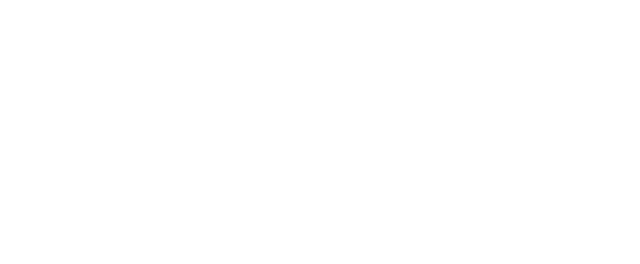
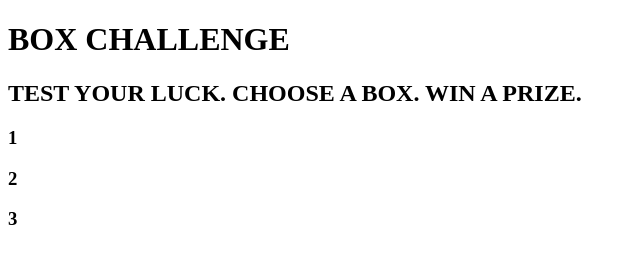
Before and after one commit to elizabethtran135/m6-hw6-tran-elizabeth, a plain HTML site: page index.html in a window 1280 px wide. Shown: the whole page, without its empty margins (0-640 px from the left). Drawn offline with Linux system fonts and the light colour scheme.

Commit message:
Write html text

```diff
--- a/index.html
+++ b/index.html
@@ -10,14 +10,14 @@
   </head>
   <body>
     <header>
-
+      <h1>BOX CHALLENGE</h1>
     </header>
     <main>
-
+      <h2>TEST YOUR LUCK. CHOOSE A BOX. WIN A PRIZE.</h2>
+      <h3 class="1">1</h3>
+      <h3 class="2">2</h3>
+      <h3 class="3">3</h3>
     </main>
-    <footer>
-
-    </footer>
     <script src="main.js"></script>
   </body>
 </html>
```
